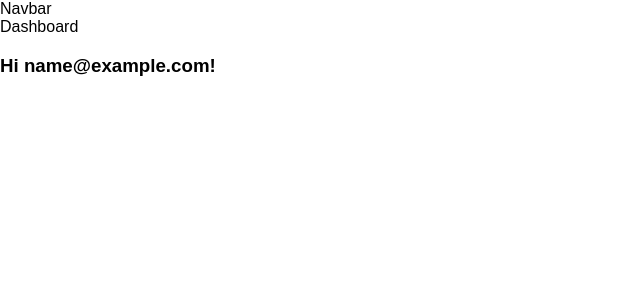
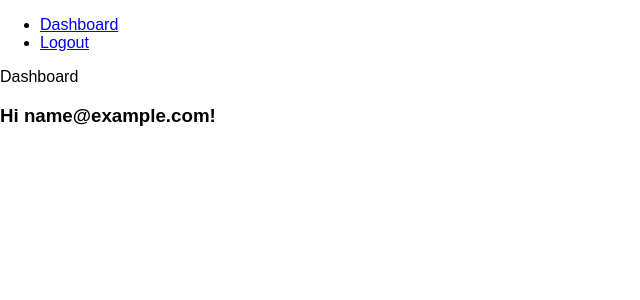
Before and after one commit to rkrowchuk/benefits-prompter, a React (Create React App) app in the folder client/: page / in a window 1280 px wide. Both pictures are taken after typing "name@example.com", "Sample123" into the empty fields and a click on the button "Submit". Shown: the top 300 px of the page, without its empty margins (0-640 px from the left). Built offline with nearby package versions, Linux system fonts and the light colour scheme; no server answers.

Commit message:
add links to navbar for dashboard and logout

```diff
--- a/client/src/components/Navbar.jsx
+++ b/client/src/components/Navbar.jsx
@@ -1,8 +1,15 @@
+import { Link } from "react-router-dom";
+
 // parent component is App
 
 export default function Navbar() {
 
   return (
-<div>Navbar</div>
+    <nav>
+      <ul>
+        <li><Link to="/dashboard" className="nav-link">Dashboard</Link></li>
+        <li><Link to="/" className="nav-link">Logout</Link></li>
+      </ul>
+    </nav>
   );
 }
```
